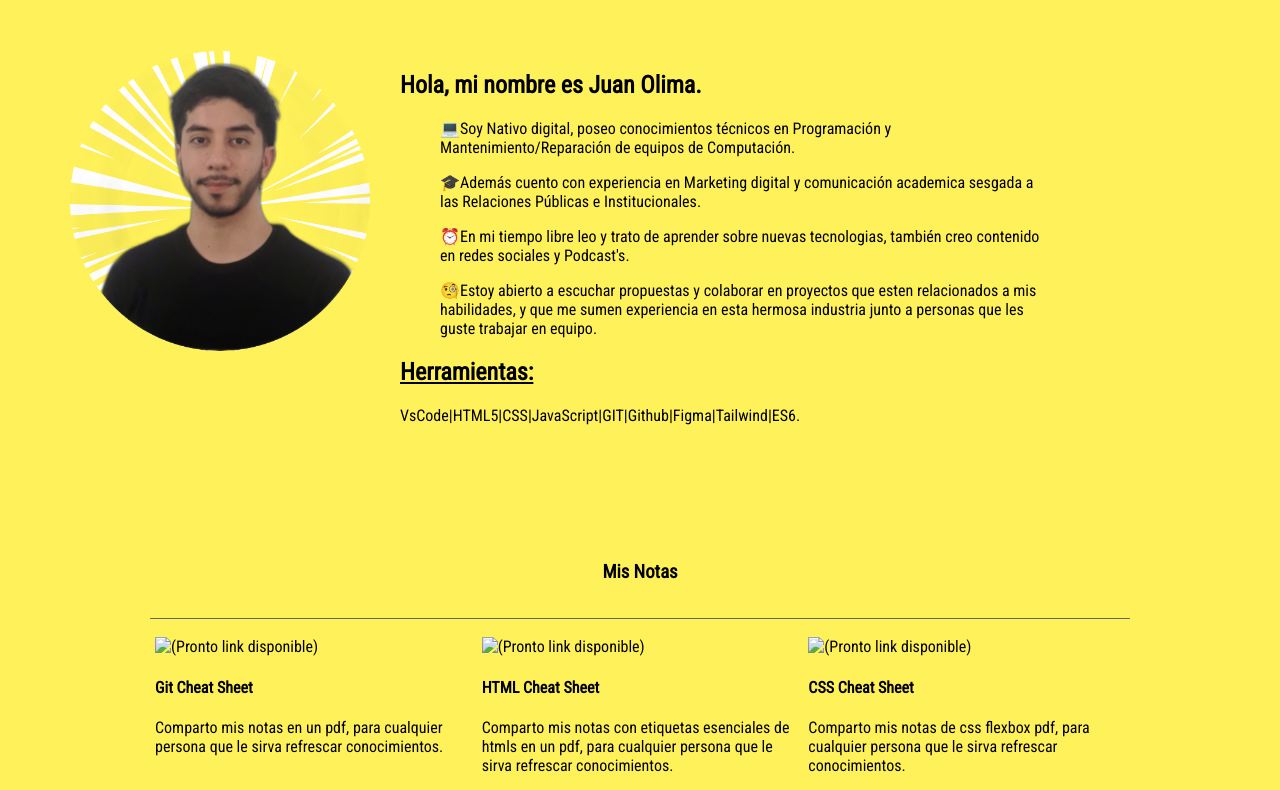
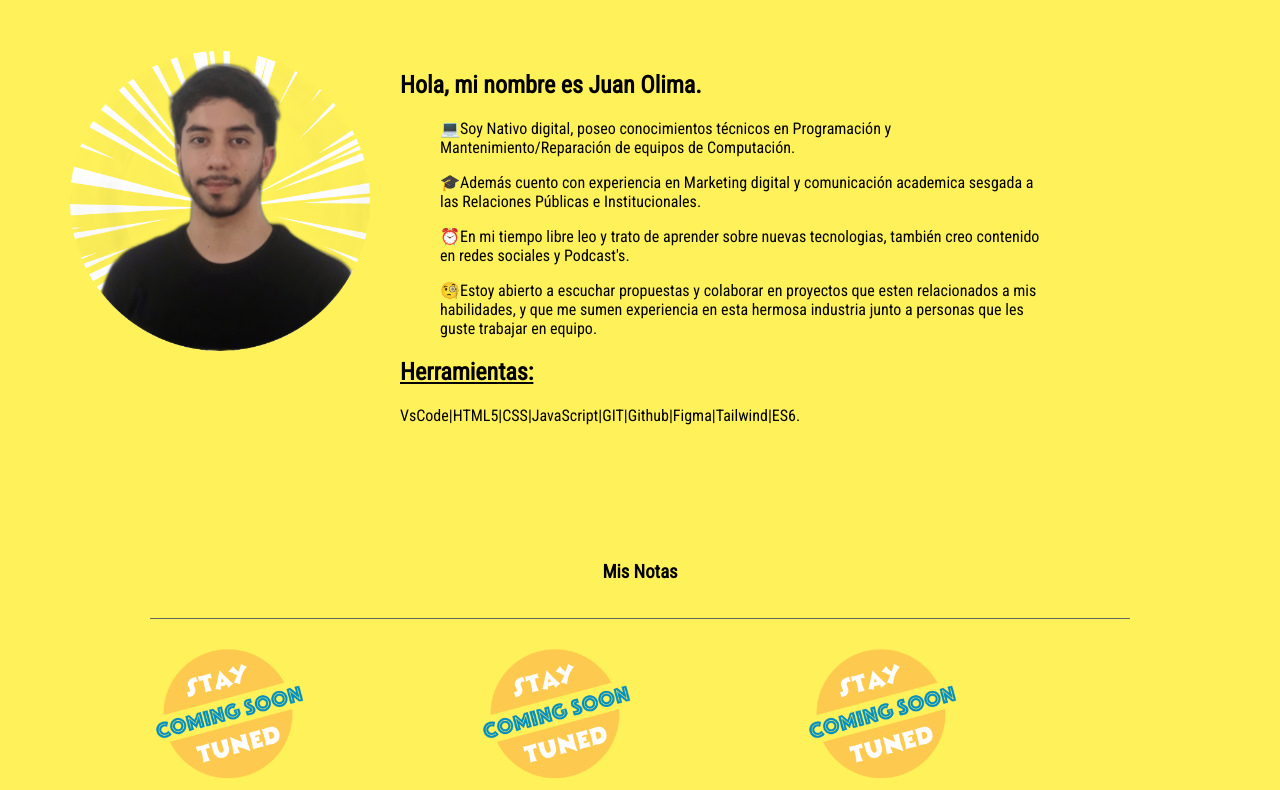
Before and after one commit to olimajs/template-portfolio, a plain HTML site: page aboutme.html in a window 1280 px wide. Shown: the part 162-952 px from the top of the page. Drawn offline with Linux system fonts and the light colour scheme.

Commit message:
update
update html and one class of main.css

```diff
--- a/aboutme.html
+++ b/aboutme.html
@@ -52,17 +52,17 @@
              <h3>Mis Notas</h3>
           <div class="notes-main-container">
             <article class="note-container">
-              <img src="" alt="(Pronto link disponible)">
+              <img class="abmeheight" src="./assets/projectimg/tuned.png" alt="(Pronto link disponible)">
               <h4>Git Cheat Sheet</h4>
               <p>Comparto mis notas en un pdf, para cualquier persona que le sirva refrescar conocimientos.</p>
             </article>
             <article class="note-container">
-              <img src="" alt="(Pronto link disponible)">
+              <img class="abmeheight" src="./assets/projectimg/tuned.png" alt="(Pronto link disponible)">
               <h4>HTML Cheat Sheet</h4>
               <p>Comparto mis notas con etiquetas esenciales de htmls en un pdf, para cualquier persona que le sirva refrescar conocimientos.</p>
             </article>
             <article class="note-container">
-              <img src="" alt="(Pronto link disponible)">
+              <img class="abmeheight" src="./assets/projectimg/tuned.png" alt="(Pronto link disponible)">
               <h4>CSS Cheat Sheet</h4>
               <p>Comparto mis notas de css flexbox pdf, para cualquier persona que le sirva refrescar conocimientos.</p>
             </article>
--- a/css/main.css
+++ b/css/main.css
@@ -248,3 +248,7 @@ footer p {
 .note-container {
     padding: 0 5px;
 }
+
+.abmeheight {
+height: 150px;
+}
```
Also changed, not shown: projects.html (+2 -2 lines), assets/projectimg/tuned.png (added).
